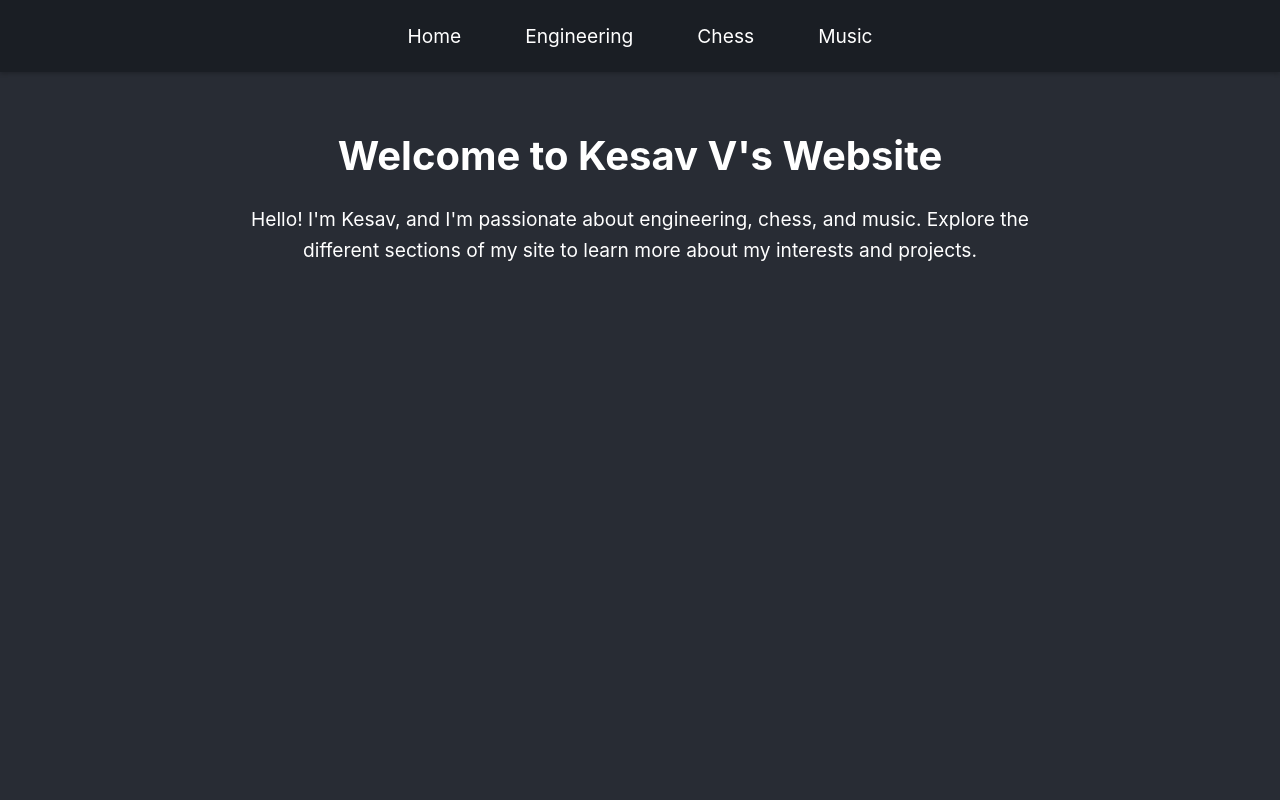
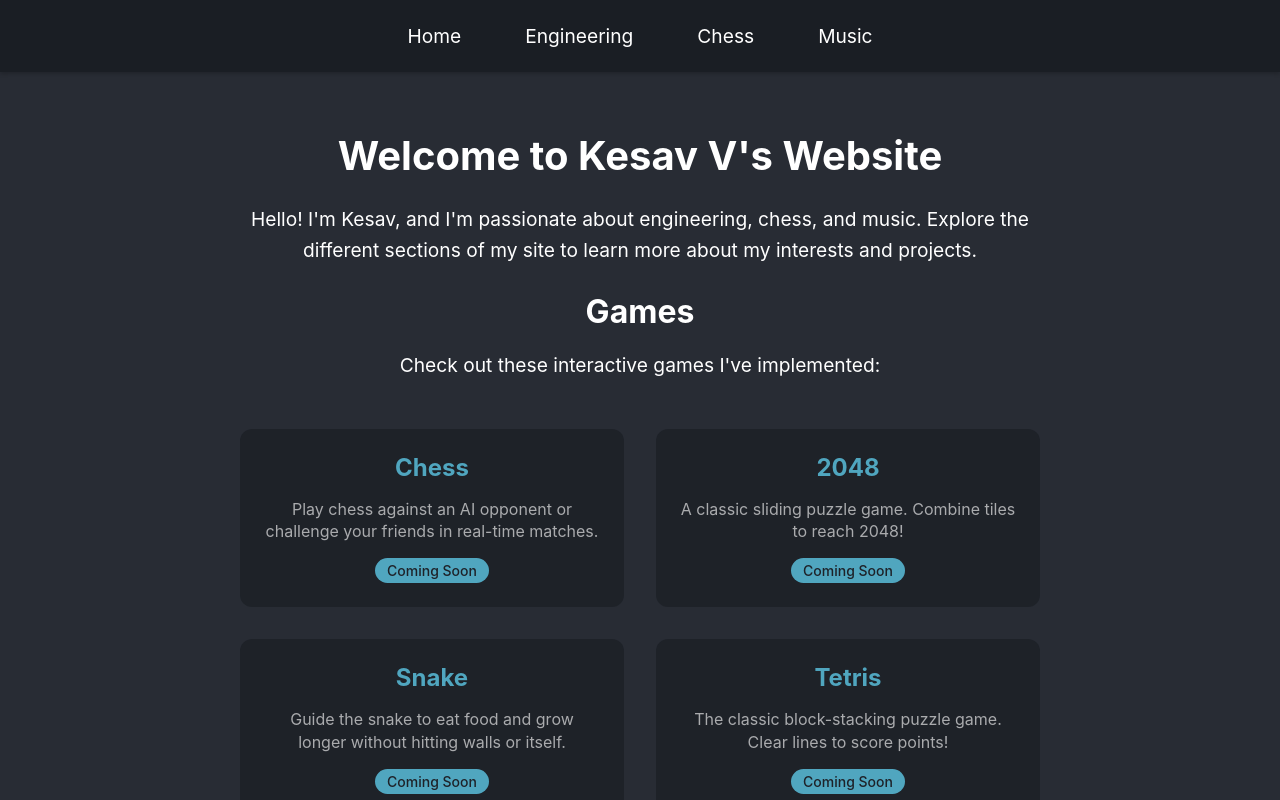
Before and after one commit to kesav-v/kesav-v.github.io, a React (Create React App) app: page / in a window 1280 px wide. Shown: the top 800 px of the page. Built offline with nearby package versions, Linux system fonts and the light colour scheme.

Commit message:
Add game cards to home page

```diff
--- /dev/null
+++ b/src/components/GameCard.tsx
@@ -0,0 +1,32 @@
+import React from "react";
+import { Link } from "react-router-dom";
+import "../styles/GameCard.css";
+
+interface GameCardProps {
+  title: string;
+  description: string;
+  path: string;
+  comingSoon?: boolean;
+}
+
+const GameCard: React.FC<GameCardProps> = ({
+  title,
+  description,
+  path,
+  comingSoon = false,
+}) => {
+  return (
+    <Link
+      to={comingSoon ? "#" : path}
+      className={`game-card ${comingSoon ? "coming-soon" : ""}`}
+    >
+      <div className="game-card-content">
+        <h3>{title}</h3>
+        <p>{description}</p>
+        {comingSoon && <span className="coming-soon-badge">Coming Soon</span>}
+      </div>
+    </Link>
+  );
+};
+
+export default GameCard;
--- a/src/components/Home.tsx
+++ b/src/components/Home.tsx
@@ -1,6 +1,53 @@
 import React from "react";
+import GameCard from "./GameCard";
+import "../styles/GameCard.css";
 
 const Home: React.FC = () => {
+  const games = [
+    {
+      title: "Chess",
+      description:
+        "Play chess against an AI opponent or challenge your friends in real-time matches.",
+      path: "/games/chess",
+      comingSoon: true,
+    },
+    {
+      title: "2048",
+      description:
+        "A classic sliding puzzle game. Combine tiles to reach 2048!",
+      path: "/games/2048",
+      comingSoon: true,
+    },
+    {
+      title: "Snake",
+      description:
+        "Guide the snake to eat food and grow longer without hitting walls or itself.",
+      path: "/games/snake",
+      comingSoon: true,
+    },
+    {
+      title: "Tetris",
+      description:
+        "The classic block-stacking puzzle game. Clear lines to score points!",
+      path: "/games/tetris",
+      comingSoon: true,
+    },
+    {
+      title: "Minesweeper",
+      description:
+        "Clear the minefield without detonating any mines. Use logic to win!",
+      path: "/games/minesweeper",
+      comingSoon: true,
+    },
+    {
+      title: "Wordle",
+      description:
+        "Guess the five-letter word in six tries. Color hints guide your way!",
+      path: "/games/wordle",
+      comingSoon: true,
+    },
+  ];
+
   return (
     <div className="section">
       <h1>Welcome to Kesav V's Website</h1>
@@ -9,6 +56,20 @@ const Home: React.FC = () => {
         music. Explore the different sections of my site to learn more about my
         interests and projects.
       </p>
+
+      <h2>Games</h2>
+      <p>Check out these interactive games I've implemented:</p>
+      <div className="games-grid">
+        {games.map((game) => (
+          <GameCard
+            key={game.path}
+            title={game.title}
+            description={game.description}
+            path={game.path}
+            comingSoon={game.comingSoon}
+          />
+        ))}
+      </div>
     </div>
   );
 };
--- /dev/null
+++ b/src/styles/GameCard.css
@@ -0,0 +1,55 @@
+.games-grid {
+  display: grid;
+  grid-template-columns: repeat(auto-fit, minmax(250px, 1fr));
+  gap: 2rem;
+  padding: 2rem 0;
+}
+
+.game-card {
+  background-color: #1a1e24;
+  border-radius: 12px;
+  overflow: hidden;
+  text-decoration: none;
+  color: white;
+  transition: transform 0.3s ease, box-shadow 0.3s ease;
+  height: 100%;
+  display: block;
+}
+
+.game-card:hover {
+  transform: translateY(-5px);
+  box-shadow: 0 8px 16px rgba(0, 0, 0, 0.2);
+}
+
+.game-card.coming-soon {
+  opacity: 0.7;
+  cursor: not-allowed;
+}
+
+.game-card-content {
+  padding: 1.5rem;
+}
+
+.game-card h3 {
+  margin: 0 0 1rem 0;
+  font-size: 1.5rem;
+  color: #61dafb;
+}
+
+.game-card p {
+  margin: 0;
+  font-size: 1rem;
+  line-height: 1.4;
+  color: #e1e1e1;
+}
+
+.coming-soon-badge {
+  display: inline-block;
+  background-color: #61dafb;
+  color: #1a1e24;
+  padding: 0.25rem 0.75rem;
+  border-radius: 1rem;
+  font-size: 0.875rem;
+  margin-top: 1rem;
+  font-weight: 500;
+}
```
